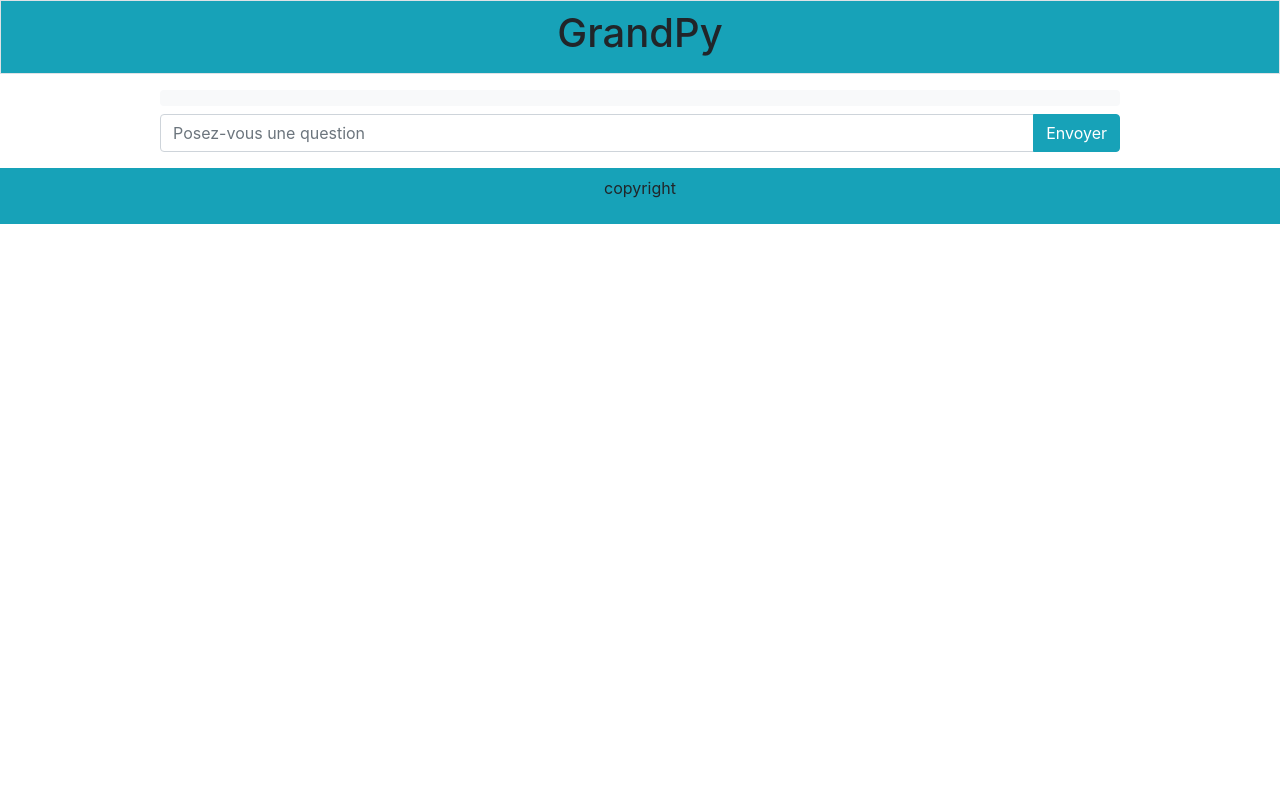
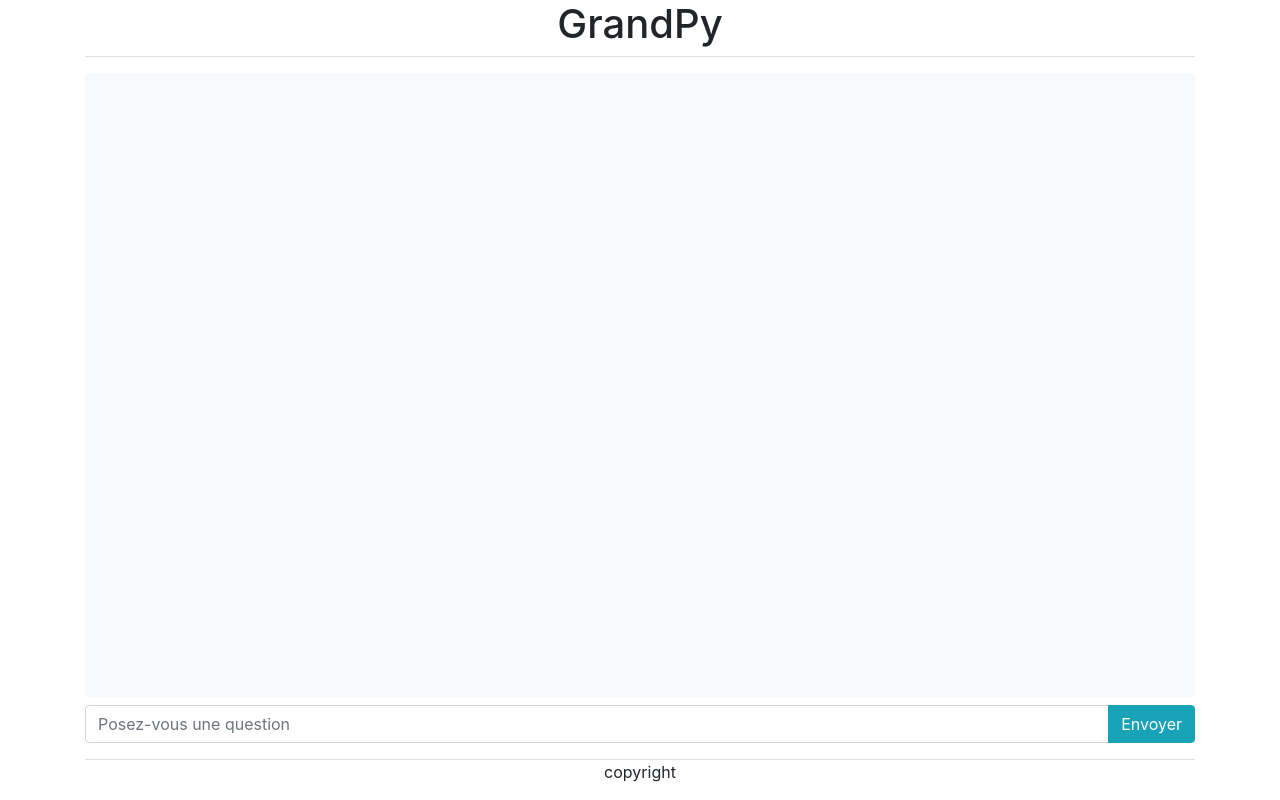
Before and after one commit to delattr/grandpy-bot, a Flask app: page / in a window 1280 px wide. Run offline with Flask 2, Linux system fonts and the light colour scheme; some libraries are stand-ins or nearby versions.

Commit message:
html body elements

```diff
--- a/grandPy/templates/index.html
+++ b/grandPy/templates/index.html
@@ -1,26 +1,31 @@
 {% extends 'layout.html' %}
 {% block content %}
-<div id="myflexbox" class="d-flex flex-column">
-    <div class="p-2 mb-3 border bg-info">
-        <h1 class="text-center">GrandPy</h1>
-    </div>
-    <div class="w-75 p-2 align-self-center flex-grow-1 bg-light rounded" id="chatlog">
+<div class="container h-100">
+    <div class="d-flex flex-column h-100">
+        <!-- header -->
+        <div class="mb-3 border-bottom">
+            <h1 class="text-center">GrandPy</h1>
+        </div>
 
-    </div>
-    <div class="w-75 align-self-center pt-2">
-        <form id="form1">
-            <div class="input-group mt-mr-md-3">
+        <!-- chatting box -->
+        <div class="mb-2 p-2 flex-grow-1 bg-light rounded" id="chatlog">
+        </div>
+
+        <!-- form -->
+        <form id="form">
+            <div class="input-group">
                 <input type="text" class="form-control" placeholder="Posez-vous une question" name="user_input" id="user_input">
                 <div class="input-group-append">
                     <button class="btn btn-info" type="submit">Envoyer</button>
                 </div>
             </div>
         </form>
+
+        <!-- footer -->
+        <div class="mt-3">
+            <p class="text-center border-top">copyright</p>
+        </div>
     </div>
-    <div class="mt-3 p-2 bg-info">
-        <p class="text-center">copyright</p>
-    </div>
-    <div id="king" class='newMap'></div>
 </div>
 
 {%endblock %}
```
